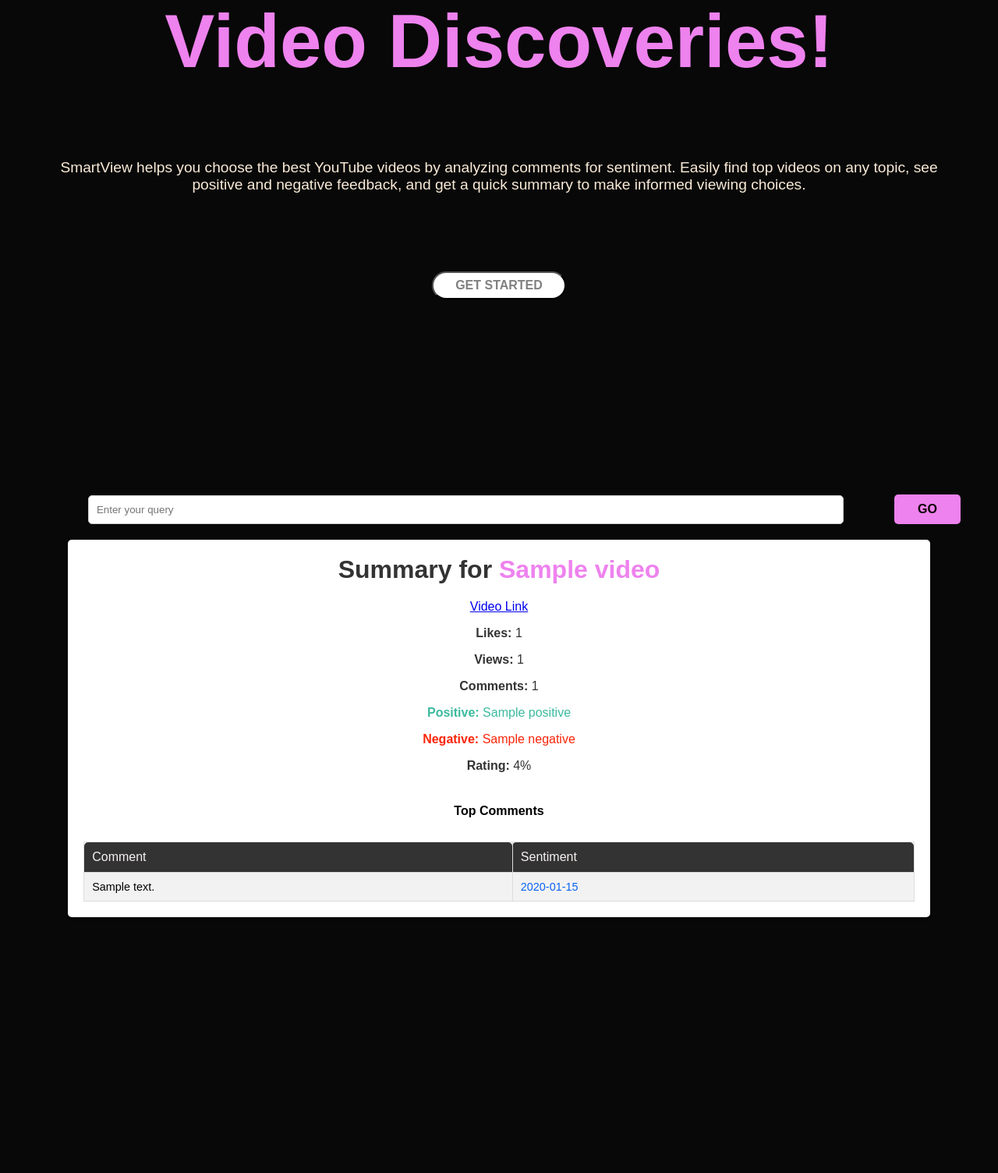
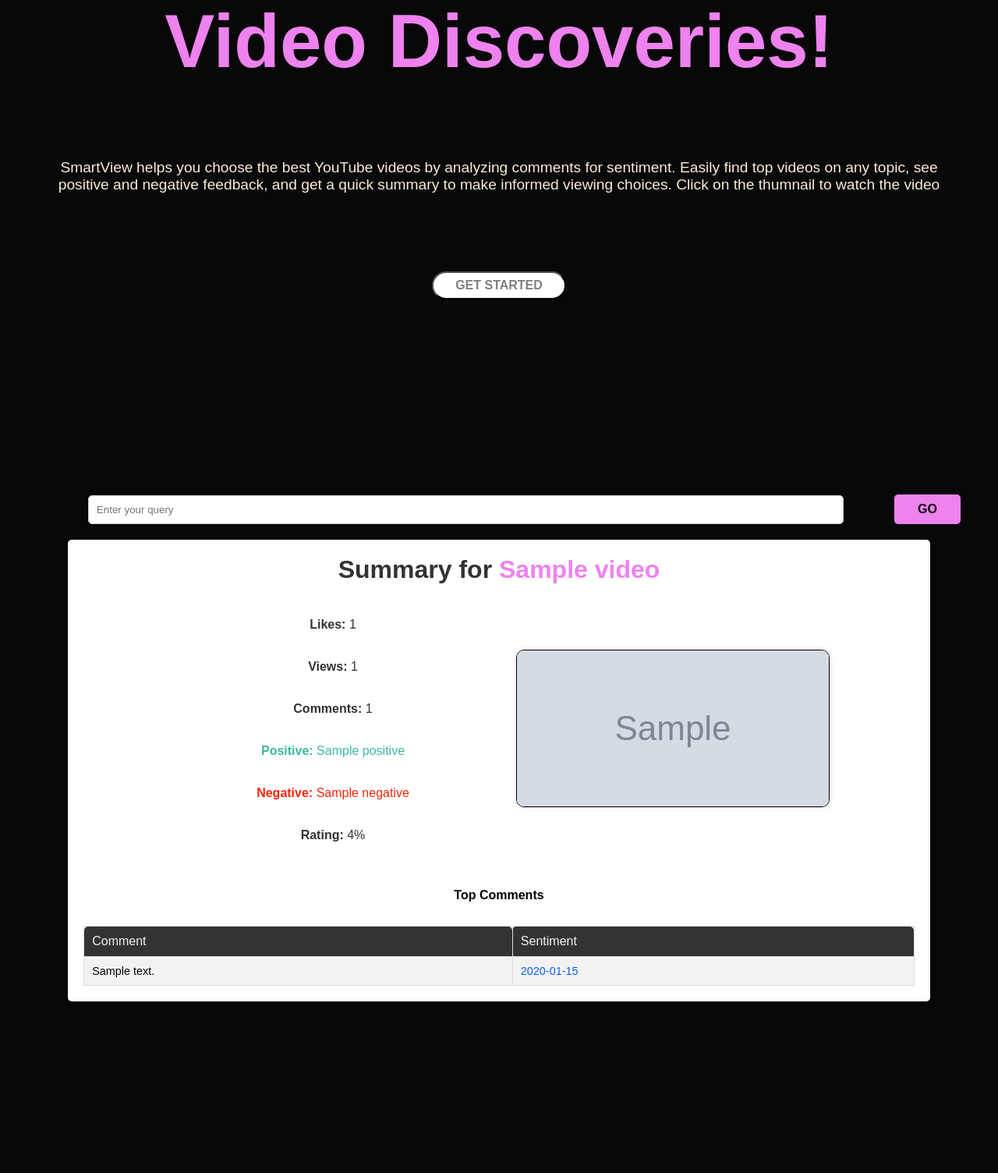
Before and after one commit to Manya-tech/SmartView, a Flask app: template app/templates/index.html in a window 1280 px wide. Shown: the part 278-1782 px from the top of the page at 78% size. Run offline with Flask 3, Linux system fonts and the light colour scheme; the template is opened without the code that fills it: most values are stand-ins (such as "Sample title", 1, 10 or a date in 2020); grey boxes marked "Sample" are stand-in pictures; parts of the project's set-up code (start-up, migrations or seed data) failed here and were passed over.

Commit message:
add: display thumnail

```diff
--- a/app/templates/index.html
+++ b/app/templates/index.html
@@ -12,7 +12,7 @@
           <img class="logo" src="static/smartview_logo.png" alt="Logo" style="position: absolute; top: 0; left: 0;">
           <!-- <h1>Insightify</h1> -->
            <h3>Empowering Your <br><span style="color: violet;">Video Discoveries!</span></h3>
-           <p style="font-size: 1.2em; color: antiquewhite;">SmartView helps you choose the best YouTube videos by analyzing comments for sentiment. Easily find top videos on any topic, see positive and negative feedback, and get a quick summary to make informed viewing choices.</p>
+           <p style="font-size: 1.2em; color: antiquewhite;">SmartView helps you choose the best YouTube videos by analyzing comments for sentiment. Easily find top videos on any topic, see positive and negative feedback, and get a quick summary to make informed viewing choices. Click on the thumnail to watch the video</p>
           <div style="display: flex; justify-content: center; margin-top: 100px;">
             <button style="padding: 7px 28px; background-color: white; border-radius: 9999px; display: flex; align-items: center; justify-content: center;">
               <a href="#form-section" style="text-decoration: none;">
@@ -35,19 +35,49 @@
     {% for video in data %}
       <div class="video-summary">
         <h2 class="video-title">Summary for <span style="color: violet;">{{ video['title'] }}</span></h2>
-        <p><a href = "https://www.youtube.com/watch?v={{ video['video_id'] }}">Video Link</a></p>
-        <div class="video-stats">
+        <table class="video-info">
+          <tr>
+            <th style="width: 50%; margin-right: 20px;"></th>
+            <th style="width: 50%; margin-left: 20px;"></th>
+          </tr>
+          <tr>
+            <td>
               <p class="num-likes"><b>Likes:</b> {{ video['like_count'] }}</p>
+            </td>
+            <td rowspan="6" style="text-align: center;">
+              <a target="_blank" href="https://www.youtube.com/watch?v={{ video['video_id'] }}">
+                <img src="{{ video['thumbnail'] }}" alt="Thumbnail" style="width: 400px; height: 200px; margin-left: 20px; border-radius: 10px; border: 1px solid black; box-shadow: 0 0 10px 0 rgba(0, 0, 0, 0.1);">
+              </a>
+            </td>
+          </tr>
+            <tr>
+              <td>
                 <p class="num-views"><b>Views:</b> {{ video['view_count'] }}</p>
+              </td>
+            </tr>
+            <tr>
+              <td>
                 <p class="num-comments"><b>Comments:</b> {{ video['num_comments'] }}</p>
-        </div>
+
+              </td>
+            </tr>
+            <tr>
+              <td>
                 <p class="positive"><b>Positive:</b> {{ video['positive'] }}</p>
+              </td>
+            </tr>
+            <tr>
+              <td>
                 <p class="negative"><b>Negative:</b> {{ video['negative'] }}</p>
-        <!-- <p class="num-comments"><b>Number of Comments:</b> {{ video['num_comments'] }}</p>   -->
+              </td>
+            </tr>
+            <tr>
+              <td>
                 <p class="rating"><b>Rating:</b> {{ video['rating'] }}%</p>
-        <!-- <div class="gen-output-box">
-          <p><b>Top points:</b>{{video['genout']}}</p>
-        </div> -->
+              </td>
+            </tr>
+
+        </table>
         <h3 class="top-comments"> Top Comments</h3>
         <table class="comment-table">
             <tr>
```
Lines whose indentation alone changed are shown as unchanged.
